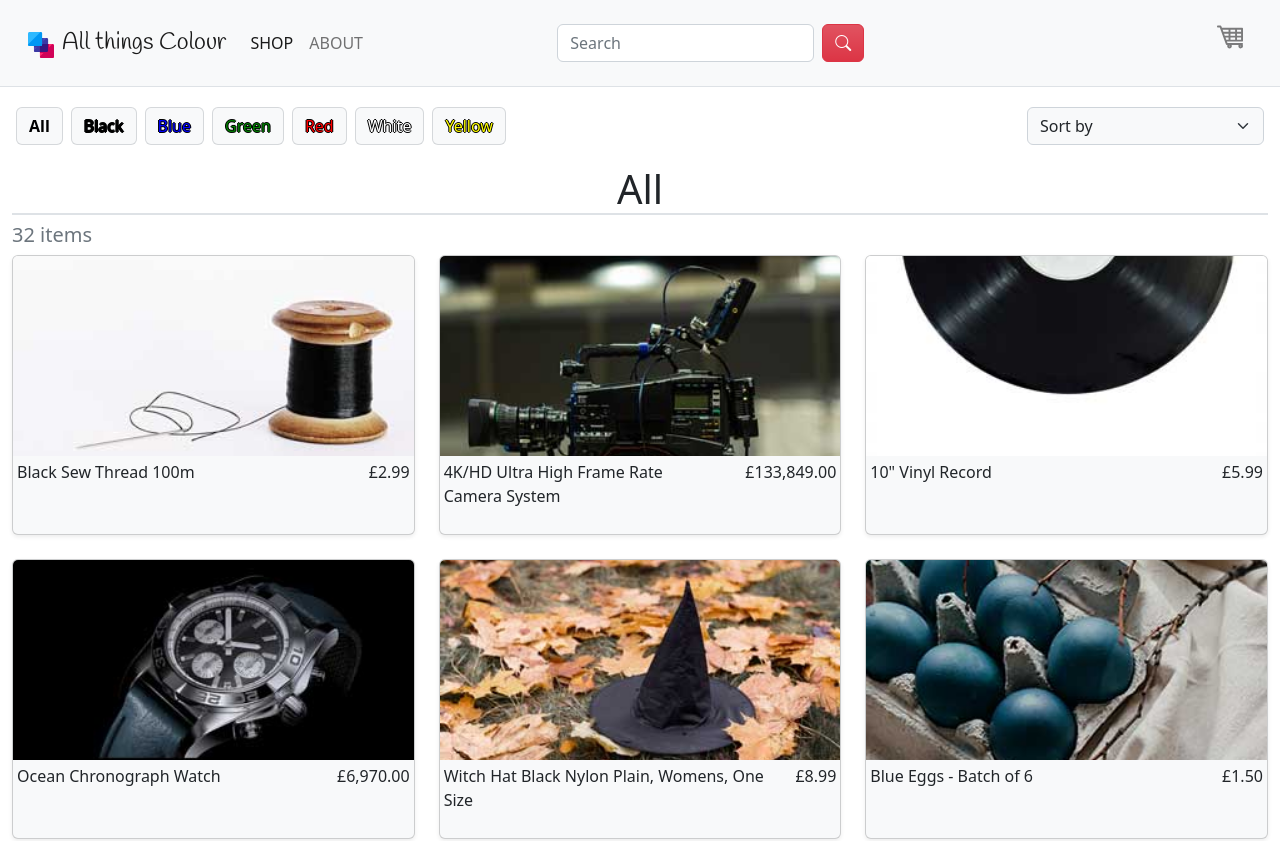
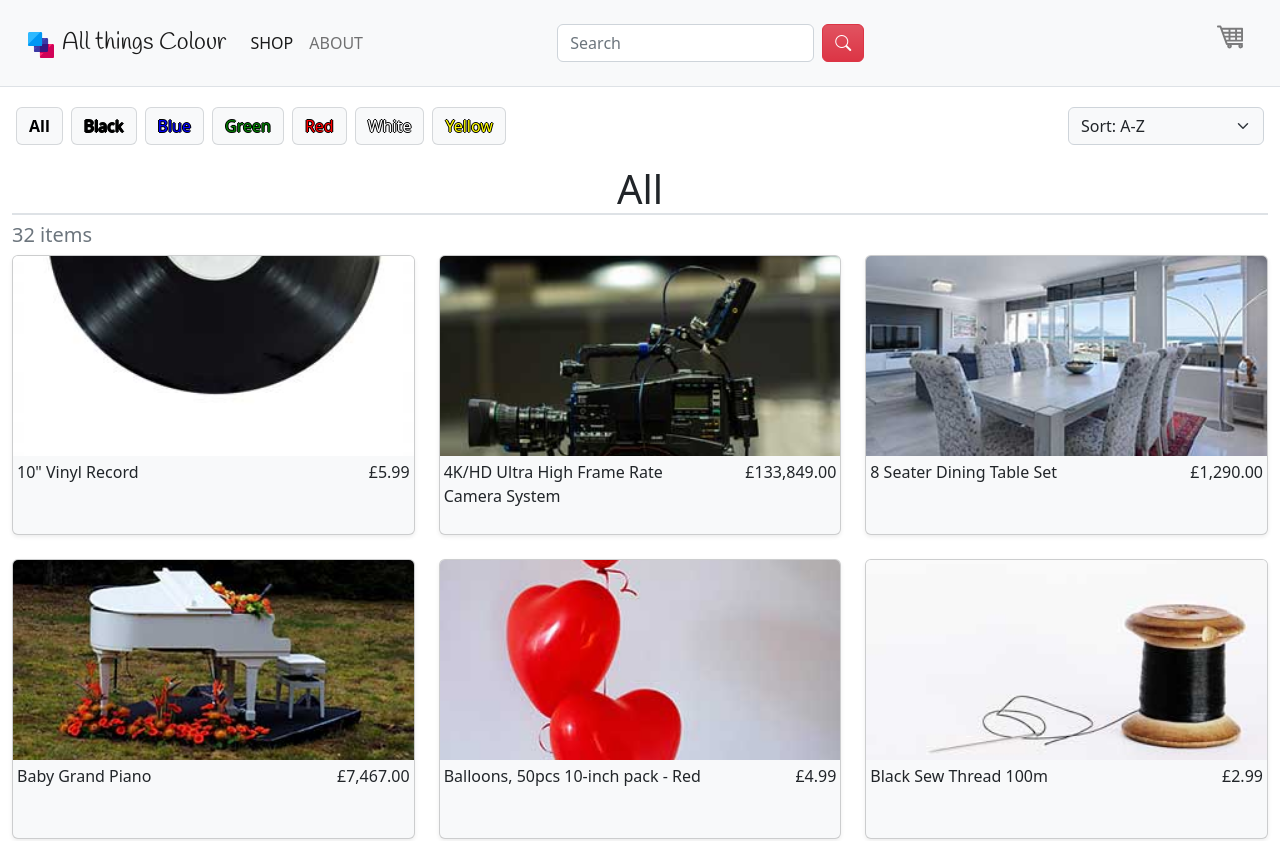
Before and after one commit to erickongdata/shopping_cart_react, a React (Create React App) app: page /shop in a window 1280 px wide. Shown: the top 841 px of the page. Built offline with nearby package versions, Linux system fonts and the light colour scheme.

Commit message:
Simplify code for sorting

```diff
--- a/src/AppContext.jsx
+++ b/src/AppContext.jsx
@@ -16,10 +16,7 @@ export function AppProvider({ children }) {
   // cart is an array of objects with properties - id, quantity
   const [cart, setCart] = useLocalStorage('cart', []);
   const [category, setCategory] = useLocalStorage('category', 'all');
-  const [sorting, setSorting] = useLocalStorage('sorting', {
-    alpha: '',
-    price: '',
-  });
+  const [sorting, setSorting] = useLocalStorage('sorting', 'az');
   const [searchTerm, setSearchTerm] = useState('');
   const quantityDropdown = useRef();
   const searchBar = useRef();
--- a/src/components/ShopItemGallery.jsx
+++ b/src/components/ShopItemGallery.jsx
@@ -7,13 +7,8 @@ import { filterData } from '../utilities/categoryFilter';
 function ShopItemGallery() {
   const { data, category, sorting, searchTerm } = useContext(AppContext);
 
-  const itemsShown = filterData(
-    data,
-    category,
-    sorting.alpha,
-    sorting.price,
-    searchTerm
-  ).map((item) => (
+  const itemsShown = filterData(data, category, sorting, searchTerm).map(
+    (item) => (
       <li key={item.id} className="col-12 col-md-6 col-lg-4 col-xlg-3">
         <Link
           to={`/product/${item.id}`}
@@ -44,7 +39,8 @@ function ShopItemGallery() {
           </div>
         </Link>
       </li>
-  ));
+    )
+  );
 
   return (
     <>
--- a/src/components/ShopSortingButtons.jsx
+++ b/src/components/ShopSortingButtons.jsx
@@ -3,28 +3,8 @@ import { AppContext } from '../AppContext';
 import { getCategories } from '../utilities/categoryFilter';
 
 function ShopSortingButtons() {
-  const { data, setCategory, setSorting } = useContext(AppContext);
+  const { data, setCategory, setSorting, sorting } = useContext(AppContext);
   const categories = getCategories(data);
-
-  const handleChange = (e) => {
-    const selected = e.target.value;
-    switch (selected) {
-      case 'az':
-        setSorting({ alpha: 'az', price: '' });
-        break;
-      case 'za':
-        setSorting({ alpha: 'za', price: '' });
-        break;
-      case 'price-lh':
-        setSorting({ alpha: '', price: 'lh' });
-        break;
-      case 'price-hl':
-        setSorting({ alpha: '', price: 'hl' });
-        break;
-      default:
-        setSorting({ alpha: '', price: '' });
-    }
-  };
 
   return (
     <div className="d-flex flex-wrap">
@@ -53,16 +33,13 @@ function ShopSortingButtons() {
         className="form-select d-inline bg-light m-1 ms-auto hover-enlarge"
         style={{ width: 'max-content' }}
         aria-label="Sort by"
-        onChange={handleChange}
-        defaultValue=""
+        onChange={(e) => setSorting(e.target.value)}
+        defaultValue={sorting}
       >
-        <option value="" disabled>
-          Sort by
-        </option>
-        <option value="az">Sorted A-Z</option>
-        <option value="za">Sorted Z-A</option>
-        <option value="price-lh">Sorted by Price: low-high</option>
-        <option value="price-hl">Sorted by Price: high-low</option>
+        <option value="az">Sort: A-Z</option>
+        <option value="za">Sort: Z-A</option>
+        <option value="price-lh">Sort: Price low-high</option>
+        <option value="price-hl">Sort: Price high-low</option>
       </select>
     </div>
   );
--- a/src/utilities/categoryFilter.js
+++ b/src/utilities/categoryFilter.js
@@ -6,46 +6,35 @@ const getCategories = (data) => {
   return unique;
 };
 
-const sortAlpha = (data, order) => {
-  const dataIn = [...data];
-  if (order === '') return dataIn;
-  if (order === 'az')
+const filterData = (data, category, sorting, searchTerm) => {
+  let dataIn;
+  if (category === 'all') {
+    dataIn = [...data];
+  } else if (category === 'search') {
+    dataIn = [...data].filter((item) =>
+      item.title.toLowerCase().includes(searchTerm.toLowerCase())
+    );
+  } else {
+    dataIn = [...data].filter((item) => item.category === category);
+  }
+
+  if (sorting === 'az') {
     return dataIn.sort((a, b) =>
       a.title === b.title ? 0 : a.title < b.title ? -1 : 1
     );
-  return dataIn.sort((a, b) =>
-    a.title === b.title ? 0 : a.title < b.title ? 1 : -1
-  );
-};
-
-const sortPrice = (data, order) => {
-  const dataIn = [...data];
-  if (order === '') return dataIn;
-  if (order === 'lh') return dataIn.sort((a, b) => a.price - b.price);
-  return dataIn.sort((a, b) => b.price - a.price);
-};
-
-const filterData = (data, category, sortingAlpha, sortingPrice, searchTerm) => {
-  const dataIn = [...data];
-  if (category === 'all')
-    return sortPrice(sortAlpha(dataIn, sortingAlpha), sortingPrice);
-  if (category === 'search')
-    return sortPrice(
-      sortAlpha(
-        dataIn.filter((item) =>
-          item.title.toLowerCase().includes(searchTerm.toLowerCase())
-        ),
-        sortingAlpha
-      ),
-      sortingPrice
+  }
+  if (sorting === 'za') {
+    return dataIn.sort((a, b) =>
+      a.title === b.title ? 0 : a.title < b.title ? 1 : -1
     );
-  return sortPrice(
-    sortAlpha(
-      dataIn.filter((item) => item.category === category),
-      sortingAlpha
-    ),
-    sortingPrice
-  );
+  }
+  if (sorting === 'price-lh') {
+    return dataIn.sort((a, b) => a.price - b.price);
+  }
+  if (sorting === 'price-hl') {
+    return dataIn.sort((a, b) => b.price - a.price);
+  }
+  return dataIn;
 };
 
 export { getCategories, filterData };
```
Lines whose indentation alone changed are shown as unchanged.
